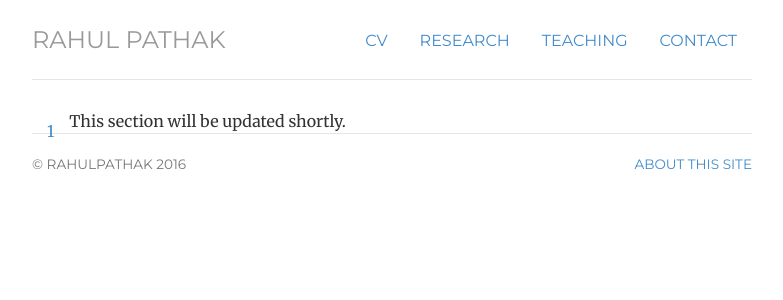
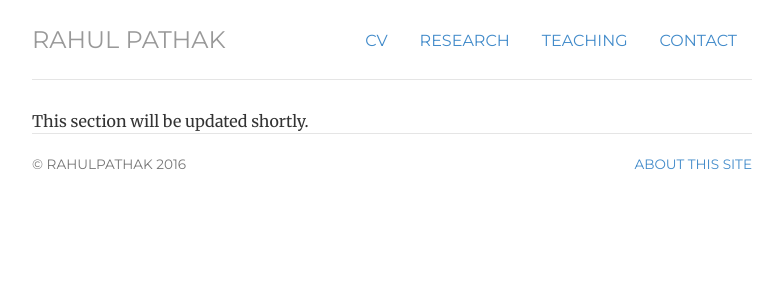
Before and after one commit to pathak-rahul/pathak-rahul.github.io, a Jekyll site: the page built from research/index.html, in a window 1280 px wide. Shown: the top 300 px of the page, without its empty margins (248-1031 px from the left). Built offline with Jekyll 4.4.1, drawn with Linux system fonts in a browser that asks for light colours.

Commit message:
Update index.html

```diff
--- a/research/index.html
+++ b/research/index.html
@@ -5,7 +5,7 @@ title: teaching
 <div class="research">
 
 	<ul class="nav nav-pills pull-left">
-		<li class="{{ page.research }}"><a href="" title="">1</a></li>
+		<li PUBLICATIONS</li>
 
 	</ul>
 This section will be updated shortly.
```
